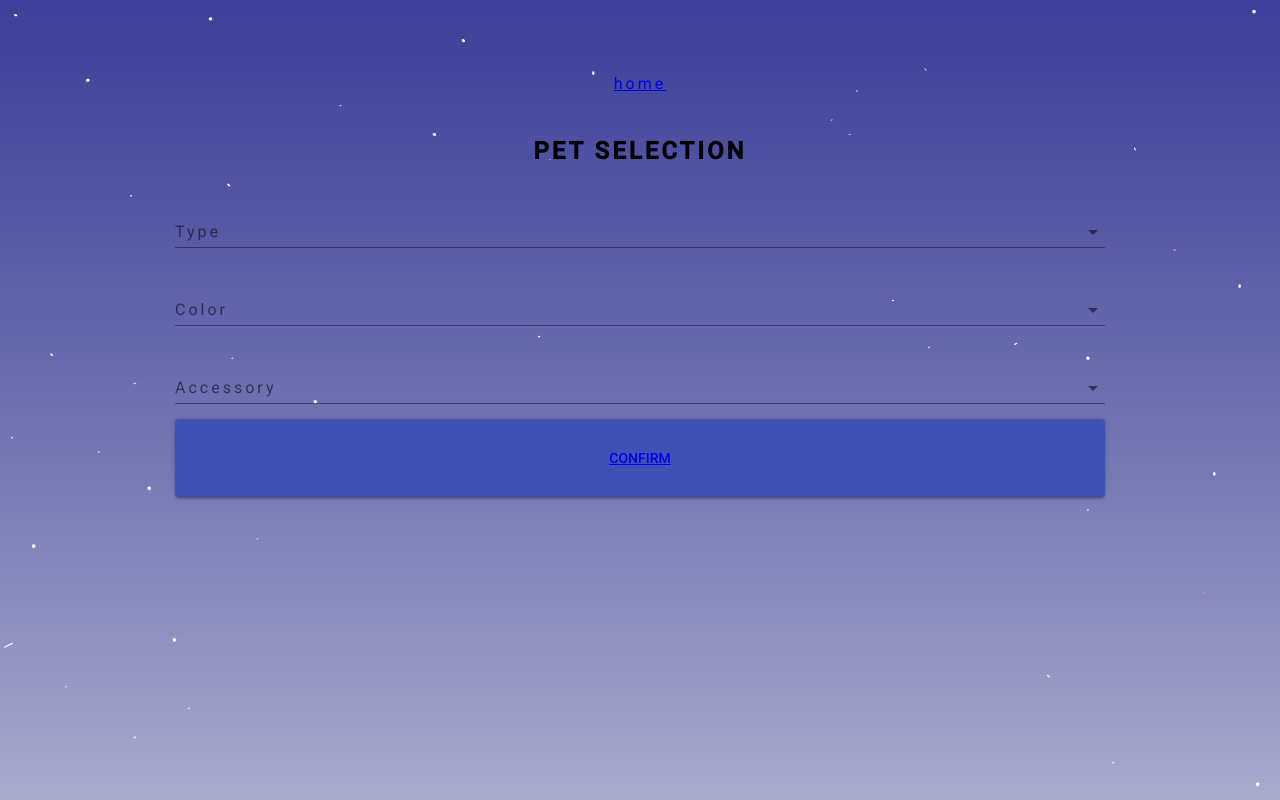
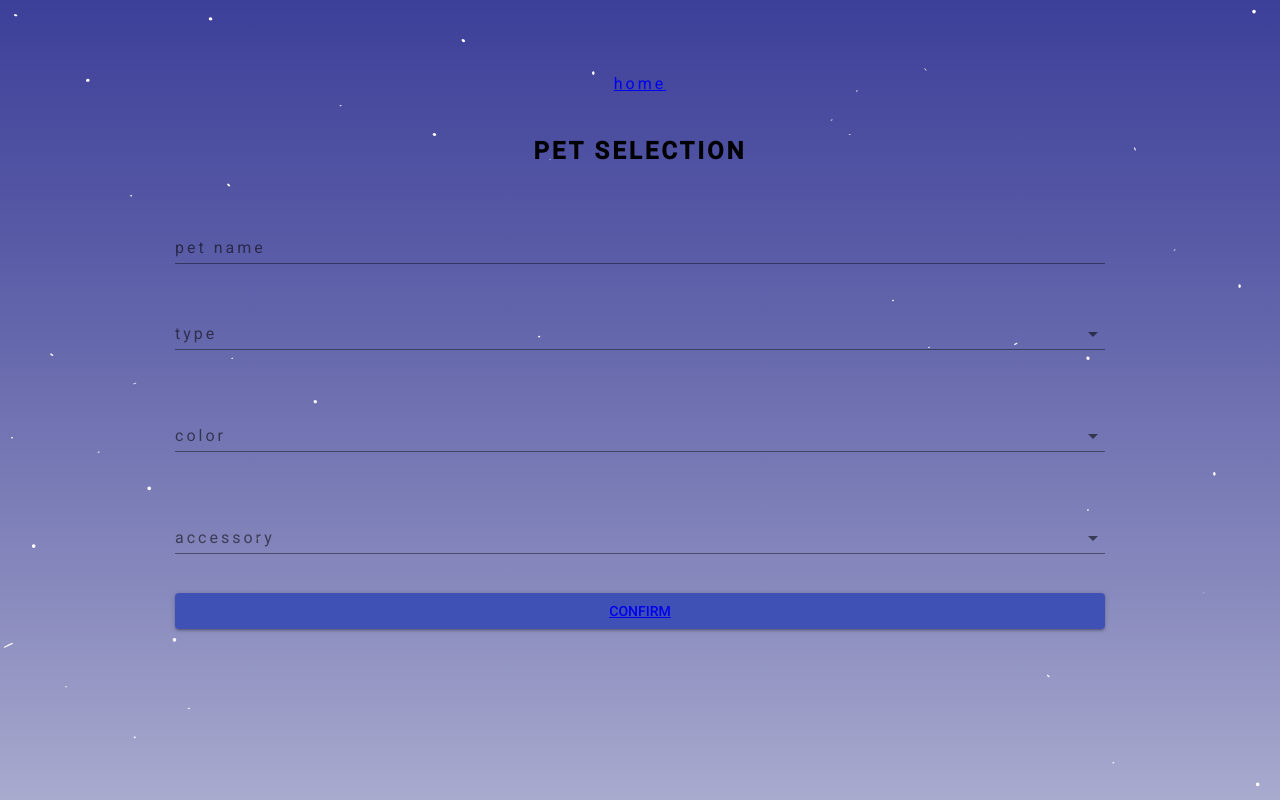
Before and after one commit to Bgorson/project3, a React (Create React App) app: page /petChoice in a window 1280 px wide. Built offline with nearby package versions, Linux system fonts and the light colour scheme.

Commit message:
pet name input added

```diff
--- a/src/components/PetChoice.js
+++ b/src/components/PetChoice.js
@@ -10,6 +10,7 @@ import FormControl from '@material-ui/core/FormControl';
 import Select from '@material-ui/core/Select';
 import MenuItem from '@material-ui/core/MenuItem';
 import Button from '@material-ui/core/Button';
+import TextField from '@material-ui/core/TextField';
 
 // css styles
 import './pet.css';
@@ -86,7 +87,18 @@ return (
     <h2>PET SELECTION</h2>
     <form className="petForm">
         <FormControl className={classes.formControl}>
-                <InputLabel htmlFor="pet-type">Type</InputLabel>
+        <TextField
+                id="petname-input"
+                label="pet name"
+                type="petname"
+                name="petname"
+                value={this.state.petName}
+                onChange={this.handleChange}
+                margin="normal"
+        />
+        </FormControl>
+        <FormControl className={classes.formControl}>
+                <InputLabel htmlFor="pet-type">type</InputLabel>
                 <Select
                     value={this.state.petType}
                     onChange={this.handleChange}
@@ -100,7 +112,7 @@ return (
                 </Select>
         </FormControl>
         <FormControl className={classes.formControl}>
-        <InputLabel htmlFor="pet-color">Color</InputLabel>
+        <InputLabel htmlFor="pet-color">color</InputLabel>
                 <Select
                     value={this.state.petColor}
                     onChange={this.handleChange}
@@ -114,7 +126,7 @@ return (
                 </Select>
         </FormControl>
         <FormControl className={classes.formControl}>
-        <InputLabel htmlFor="pet-access">Accessory</InputLabel>
+        <InputLabel htmlFor="pet-access">accessory</InputLabel>
                 <Select
                     value={this.state.petAccess}
                     onChange={this.handleChange}
--- a/src/components/login.js
+++ b/src/components/login.js
@@ -5,10 +5,10 @@ import axios from 'axios'
 
 import logo from '../images/logo.svg'
 
-
+// material-ui
 import TextField from '@material-ui/core/TextField';
 import Button from '@material-ui/core/Button';
-// import './login.css';
+
 
 
 class Login extends Component {
```
